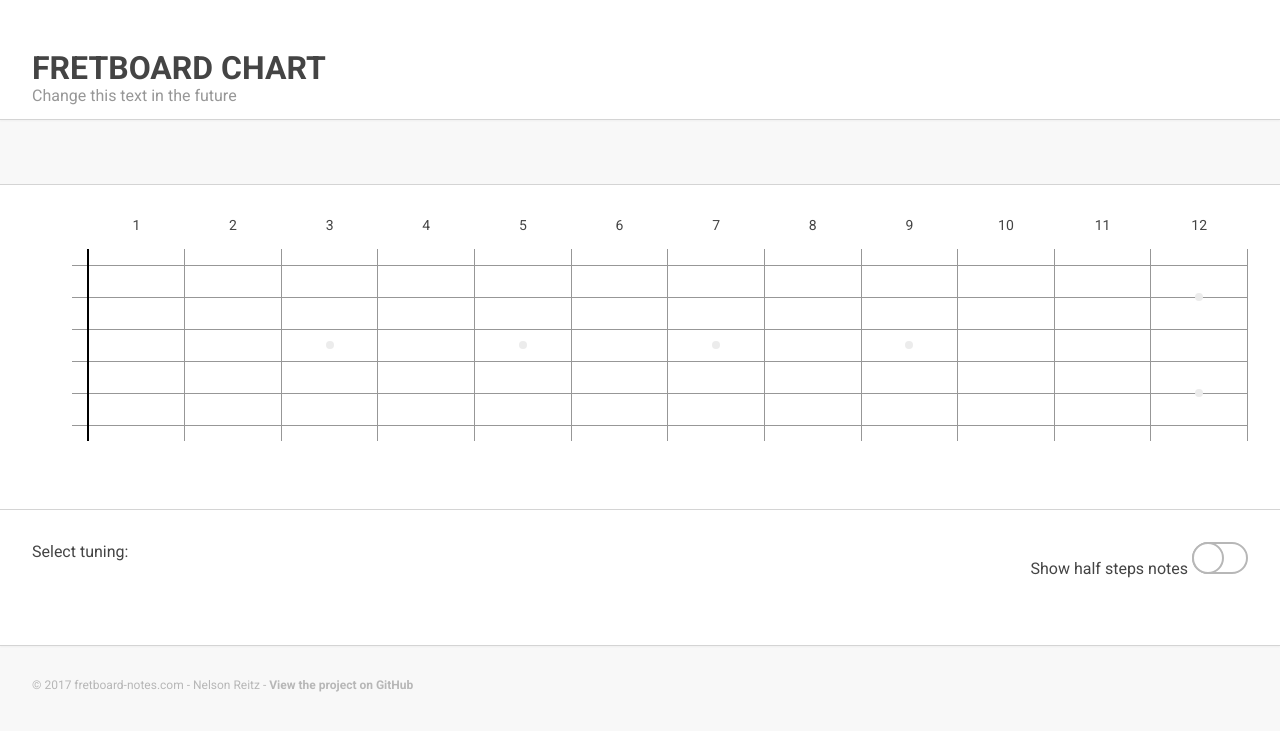
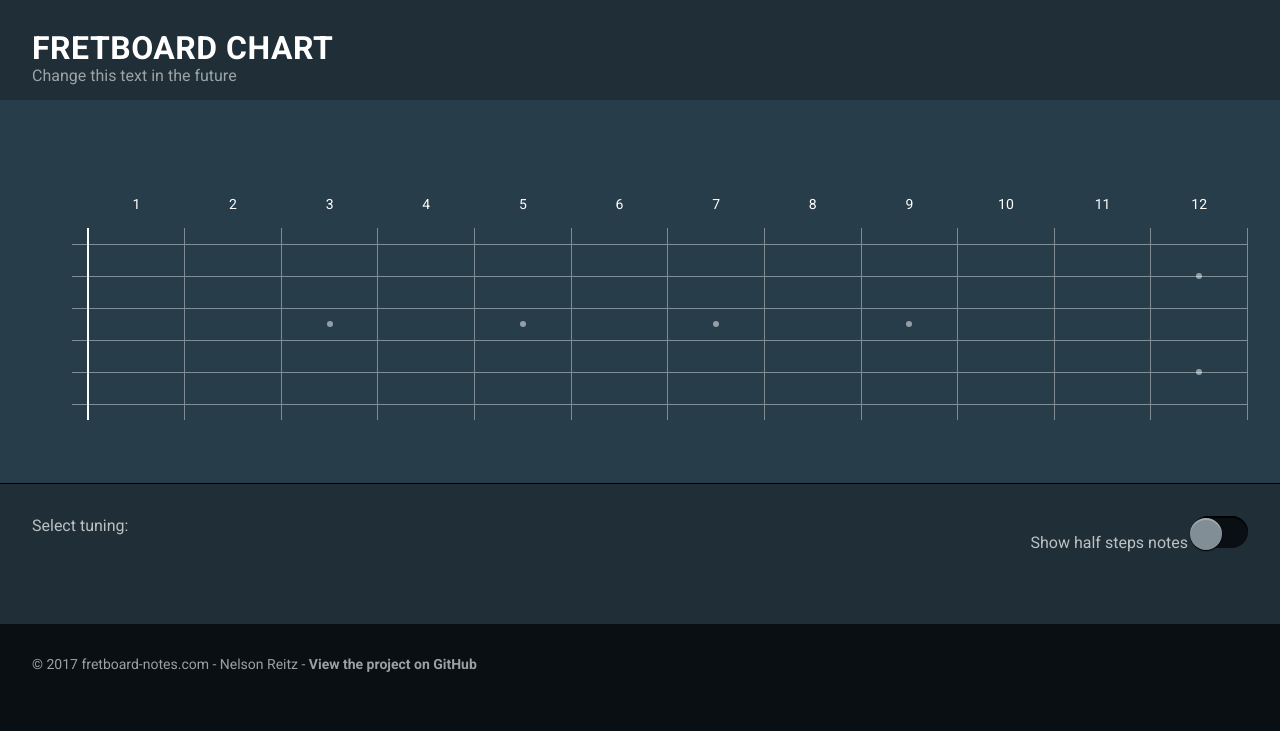
Before and after one commit to nelsonreitz/fretboard-old, a PHP site: page / in a window 1280 px wide. Shown: the top 731 px of the page. Run offline with PHP 8.4, Linux system fonts and the light colour scheme; data that the repository does not hold is empty.

Commit message:
New dark layout

```diff
--- a/html/css/style.css
+++ b/html/css/style.css
@@ -31,7 +31,7 @@ html {
 
 body {
     font-family: "Roboto", "HelveticaNeue", "Helvetica Neue", Helvetica, Arial, sans-serif;
-    background-color: #f8f8f8;
+    background-color: #0A0F14;
     color: #444444;
 }
 
@@ -52,12 +52,9 @@ a:hover {
 
 .header {
     width: 100%;
-    height: 120px;
-    background-color: #ffffff;
-    border-bottom: 1px solid #d4d4d4;
-    box-shadow: 0 1px 2px 0 rgba(0, 0, 0, 0.04);
-    margin-bottom: 64px;
-    padding: 52px 32px 16px 32px;
+    height: 100px;
+    background-color: #1F2E37;
+    padding: 32px 32px 16px 32px;
 }
 
 .site-title {
@@ -65,6 +62,11 @@ a:hover {
     margin: 0 0 4px 0;
     font-size: 32px;
     line-height: 32px;
+    letter-spacing: 0.5px;
+}
+
+.site-title a {
+    color: #fff;
 }
 
 .site-title a:hover {
@@ -73,7 +75,7 @@ a:hover {
 
 .subtitle {
     margin: 0;
-    color: #979797;
+    color: rgba(255,255,255,0.56);
     font-size: 16px;
     line-height: 16px;
     font-weight: 400;
@@ -84,11 +86,11 @@ a:hover {
 #fretboard {
     text-align: center;
     width: 100%;
-    border-bottom:1px solid #d4d4d4;
-    border-top:1px solid #d4d4d4;
-    height: 326px;
-    background-color: #ffffff;
-    padding: 32px 32px 64px 32px;
+    height: 384px;
+    background-color: #283D4A;
+    padding: 96px 32px 64px 32px;
+    border-bottom: 1px solid rgba(0,0,0,1);
+    box-shadow: 0 1px 1px 0 #000000;
 }
 
 #fretboard table {
@@ -106,13 +108,14 @@ a:hover {
 
 #fretboard .fretnumbers td {
     padding-bottom: 16px;
+    color: #fff;
     font-size: 14px;
     line-height: 16px;
 }
 
 #fretboard tbody td {
-    border-top: 1px solid #979797;
-    border-right: 1px solid #979797;
+    border-top: 1px solid rgba(255,255,255,0.41);
+    border-right: 1px solid rgba(255,255,255,0.41);
     height: 32px;
     position: relative;
 }
@@ -122,7 +125,7 @@ a:hover {
 }
 
 #fretboard .fret0 {
-    border-right: 2px solid black;
+    border-right: 2px solid #fff;
     border-left: none;
 }
 
@@ -137,17 +140,17 @@ a:hover {
 }
 
 .single_inlay, .double_inlay {
-    width: 8px;
-    height: 8px;
+    width: 6px;
+    height: 6px;
     border-radius: 100%;
-    background: #ececec;
+    background-color: rgba(255, 255, 255, 0.5);
     margin-left: auto;
     margin-right: auto;
 }
 
 .double_inlay {
     position: absolute;
-    top: -5px;
+    top: -4px;
     left: 25px;
 }
 
@@ -156,23 +159,26 @@ a:hover {
 .open_note {
     position: absolute;
     top: -8px;
+    color: #fff;
     font-size: 16px;
     line-height: 16px;
 }
 
 .note, .halfstep {
     position: absolute;
-    top: -11px;
-    width: 20px;
-    height: 20px;
+    top: -13px;
+    width: 24px;
+    height: 24px;
     border-radius: 2px;
     color: black;
+    padding-top: 2px;
+    box-shadow: 0 1px 2px 0 #000;
 }
 
 .halfstep {
-    color: #444;
+    color: rgba(0,0,0,0.7);
     font-size: 12px;
-    padding-top: 3px;
+    padding-top: 5px;
 }
 
 .note.A {
@@ -227,10 +233,8 @@ a:hover {
 
 .options {
     width: 100%;
-    height: 136px;
-    background-color: #ffffff;
-    border-bottom: 1px solid #d4d4d4;
-    box-shadow: 0 1px 2px 0 rgba(0, 0, 0, 0.04);
+    height: 140px;
+    background-color: #1F2E37;
     padding: 32px;
 }
 
@@ -238,29 +242,32 @@ a:hover {
     display: inline-block;
 }
 
+.option label {
+    color: rgba(255,255,255,0.7);
+}
+
 .button, input.button {
-    background-color: #ffffff;
+    background-color: #5A646A;
     height: 48px;
-    border: 1px solid #b7b7b7;
+    border: none;
     border-radius: 2px;
     margin-right: 8px;
     padding: 16px;
+    color: #fff;
     font-size: 16px;
     line-height: 16px;
     float: left;
-    box-shadow: 0 1px 1px 0 rgba(0, 0, 0, 0.1);
+    box-shadow: inset 0 1px 0 0 rgba(255,255,255,0.25), 0 1px 1px 0 #000000;
 }
 
 .button:hover {
-    border-color: #444444;
+    background-color: #828E96;
 }
 
 .option.tuning input[clicked="true"] {
-    background-color: #979797;
+    background-color: #2098CD;
     box-shadow: none;
-    color: white;
-    font-weight: 700;
-    border-color: #444444;
+    box-shadow: inset 0 1px 2px 0 rgba(0,0,0,0.15);
 }
 
 .option.tuning {
@@ -274,6 +281,8 @@ a:hover {
 }
 
 .tuning label {
+    display: inline-block;
+    margin-bottom: 8px;
 }
 
 .toggle_halfsteps label {
@@ -311,14 +320,15 @@ a:hover {
   width: 32px;
   left: -2px;
   bottom: -2px;
-  background-color: white;
-  border: 2px solid #b7b7b7;
+  background-color: #828E96;
+  box-shadow: inset 0 2px 0 0 rgba(255,255,255,0.25), 0 1px 1px 0 #000000;
+  /*border: 2px solid #b7b7b7;*/
   -webkit-transition: .2s;
   transition: .2s;
 }
 
 input:checked + .slider {
-  background-color: lightgrey;
+  background-color: #2098CD;
 }
 
 input:focus + .slider {
@@ -334,7 +344,9 @@ input:checked + .slider:before {
 /* Rounded sliders */
 .slider.round {
   border-radius: 32px;
-  border: 2px solid #b7b7b7;
+  background-color: #0A0F14;
+  box-shadow: inset 0 2px 0 0 rgba(0,0,0,0.9);
+  /*border: 2px solid rgba(255,255,255,0.3);*/
 
 }
 
@@ -347,11 +359,11 @@ input:checked + .slider:before {
 .footer {
     width: 100%;
     padding: 32px;
-    color: #b7b7b7;
-    font-size: 12px;
+    color: rgba(255,255,255,0.6);
+    font-size: 14px;
 }
 
 .footer a {
     font-weight: 700;
-    color: #b7b7b7;
+    color: rgba(255,255,255,0.6);
 }
```
